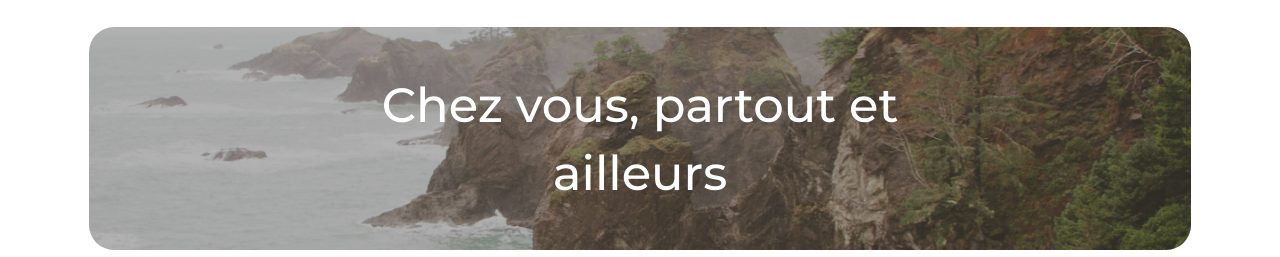
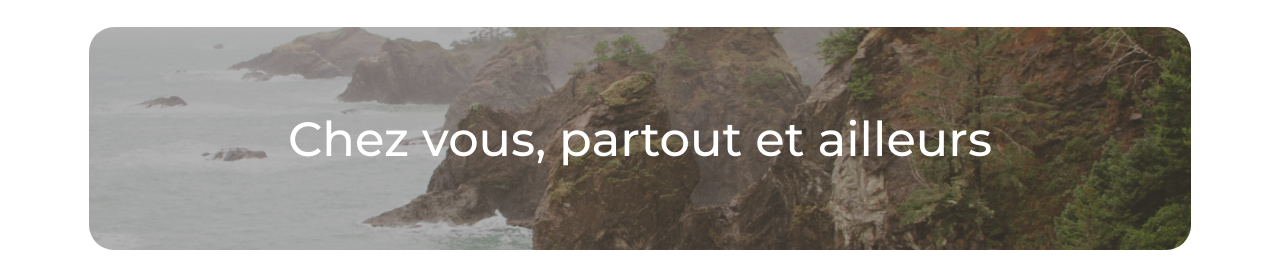
Before and after one commit to MarleneD91/kasa-react-app, a React (Create React App) app: page / in a window 1280 px wide. Shown: the part 148-405 px from the top of the page. Built offline with nearby package versions, Linux system fonts and the light colour scheme.

Commit message:
Light change for adaptative card height (vw value)

```diff
--- a/src/sass/components/_banner.scss
+++ b/src/sass/components/_banner.scss
@@ -7,6 +7,9 @@
     margin:auto;
     border-radius: 25px;
     position: relative;
+    @media (max-width: vars.$tablet) {
+        height: 175px;
+    }
     @media (max-width: vars.$mobile) {
         width: math.div(335px, 375px)*100%;
         height: 111px;
@@ -21,9 +24,7 @@
     }
     p{
         position: absolute;
-        top: 50%;
-        left: 50%;
-        transform: translate(-50%,-50%);
+        width: 100%;
         z-index: 2;
         color: #FFFFFF;
         text-align: center;
@@ -32,7 +33,7 @@
         font-family: vars.$main-fonts;
         line-height: vars.$line-height;
         margin:0;
-        width: math.div(705px, 1240px)*100%;
+        top: 35%;
         @media (max-width: vars.$tablet) {
             font-size: 40px;
         }
@@ -45,6 +46,7 @@
             transform: translate(-9.6%,-50%);
             margin-left: 16px;
             width: math.div(217px, 335px)*100%;
+            top: 50%;
         }
     }
 }
--- a/src/sass/components/_card.scss
+++ b/src/sass/components/_card.scss
@@ -3,7 +3,7 @@
 
 .card-container {
     width: math.div(340px, 1240px)*100%;
-    height: 340px;
+    height: 23.6vw;
     border-radius: 10px;
     margin: math.div(25px, 1240px)*100%;
     position: relative;
--- a/src/sass/components/_housing-header.scss
+++ b/src/sass/components/_housing-header.scss
@@ -69,8 +69,7 @@
                 margin-right: 10px;
                 margin-bottom: 10px;
                 font-size: 14px;
-                line-height: 142.6%;;
-
+                line-height: 142.6%;
                 @media (max-width: vars.$mobile) {
                     font-size: 10px;
                     padding: 2px 30px;
--- a/src/sass/pages/home.scss
+++ b/src/sass/pages/home.scss
@@ -8,6 +8,7 @@
     position: absolute;
     z-index: 1;
     height: 100%;
+    width: 100%;
     top: 0;
     left: 0;
     right: 0;
```
